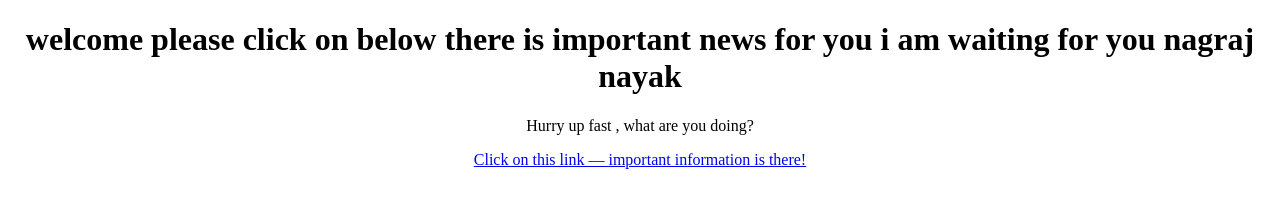
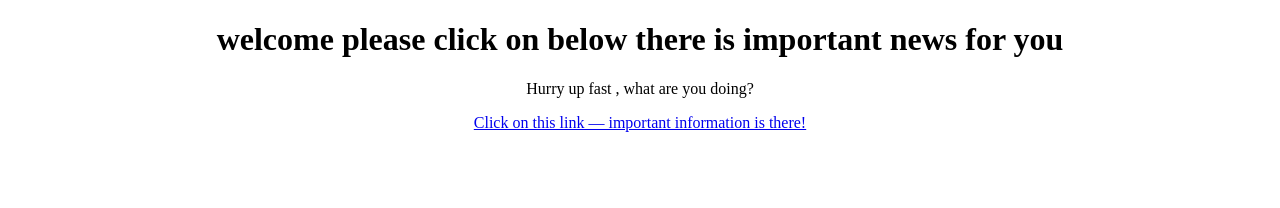
Before and after one commit to nmounesh50-commits/joke-, a plain HTML site: page index.html in a window 1280 px wide. Drawn offline with Linux system fonts and the light colour scheme.

Commit message:
Update 5

```diff
--- a/index.html
+++ b/index.html
@@ -4,7 +4,7 @@
     <title>Welcome to This Channel </title>
 </head>
 <body>
-    <h1 style="text-align: center;">welcome please click on below there is important news for you i am waiting for you nagraj nayak</h1>
+    <h1 style="text-align: center;">welcome please click on below there is important news for you</h1>
     <p style="text-align: center;">Hurry up fast , what are you doing?</p>
     <p style="text-align: center;">
         <a href="https://thf.bing.com/th/id/OIP.YOQjCGooFDJmuAlq8wHz5QHaGp?w=222&h=199&c=7&r=0&o=5&cb=thfc1&pid=1.7">
```
